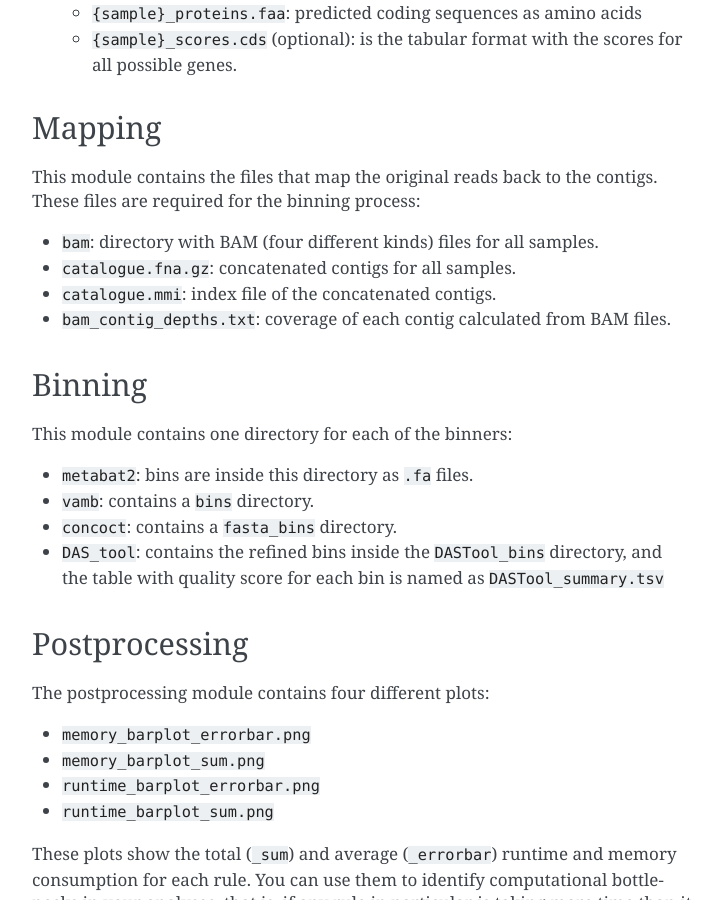
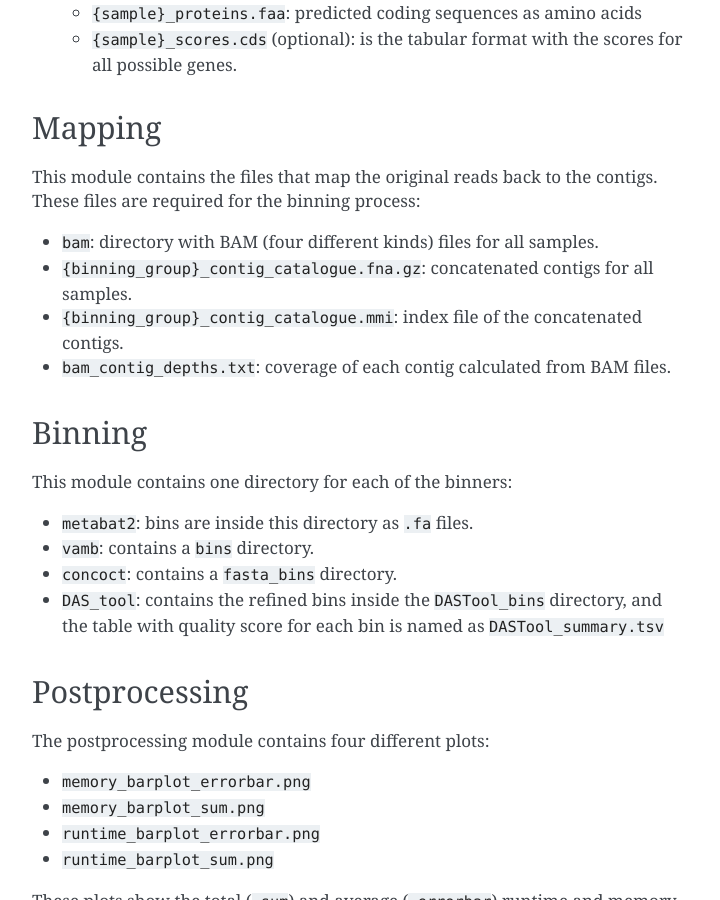
Before and after one commit to vinisalazar/metaphor, a Sphinx documentation site: the page built from docs/source/main/output.md, in a window 1280 px wide and 900 px high, scrolled down 1843 px. Shown: the whole window, without its empty margins (388-1108 px from the left). Built offline with Sphinx 7.4.7, drawn with Linux system fonts in a browser that asks for light colours.

```diff
--- a/docs/source/main/output.md
+++ b/docs/source/main/output.md
@@ -75,8 +75,8 @@ contains 3-4 files:
 This module contains the files that map the original reads back to the contigs. These files are required for the
 binning process:
 * `bam`: directory with BAM (four different kinds) files for all samples.
-* `catalogue.fna.gz`: concatenated contigs for all samples.
-* `catalogue.mmi`: index file of the concatenated contigs.
+* `{binning_group}_contig_catalogue.fna.gz`: concatenated contigs for all samples.
+* `{binning_group}_contig_catalogue.mmi`: index file of the concatenated contigs.
 * `bam_contig_depths.txt`: coverage of each contig calculated from BAM files.
 
 ## Binning
```
Also changed, not shown: 3 other files.
